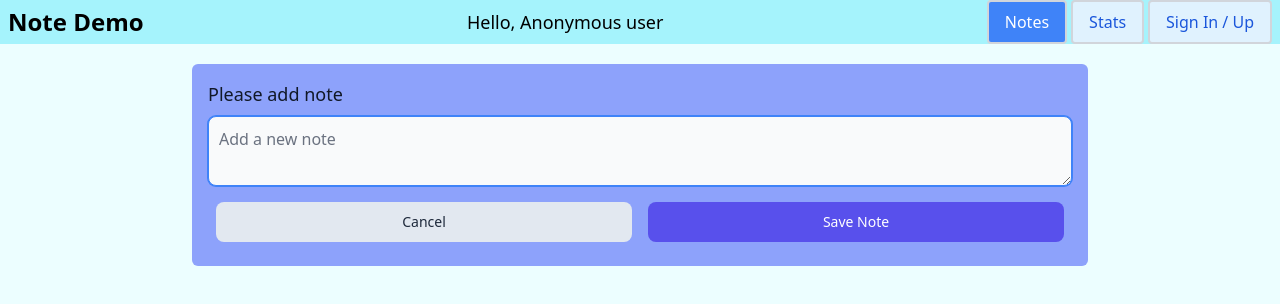
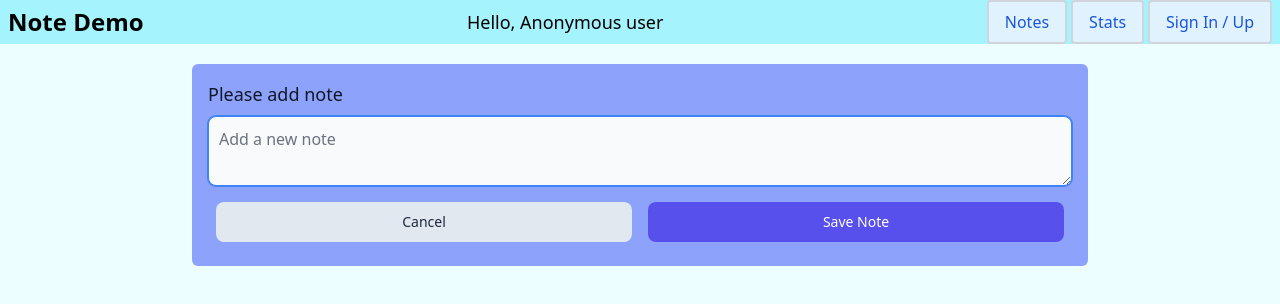
Before and after one commit to mchangpi/vue-course, a Vue app in the folder 70-noteballs/: page /edit/1 in a window 1280 px wide. Shown: the top 304 px of the page. Built offline with nearby package versions, Linux system fonts and the light colour scheme; no server answers; the database is empty.

Commit message:
Refactor NavBar Tab Switch Funciton with computed const navTabClassObj = computed(() => {   const { currentRoute } = authStore.router;   console.log( route.value.name );   ... }

```diff
--- a/70-noteballs/src/assets/main.css
+++ b/70-noteballs/src/assets/main.css
@@ -1684,11 +1684,6 @@ input:checked + .toggle-bg {
   background-color: rgb(226 232 240 / var(--tw-bg-opacity));
 }
 
-.bg-teal-300 {
-  --tw-bg-opacity: 1;
-  background-color: rgb(126 220 226 / var(--tw-bg-opacity));
-}
-
 .bg-transparent {
   background-color: transparent;
 }
@@ -1700,11 +1695,6 @@ input:checked + .toggle-bg {
 
 .bg-white\/50 {
   background-color: rgb(255 255 255 / 0.5);
-}
-
-.bg-sky-500 {
-  --tw-bg-opacity: 1;
-  background-color: rgb(14 165 233 / var(--tw-bg-opacity));
 }
 
 .p-1 {
@@ -2031,11 +2021,6 @@ input:checked + .toggle-bg {
   background-color: rgb(255 255 255 / var(--tw-bg-opacity));
 }
 
-.hover\:bg-gray-500:hover {
-  --tw-bg-opacity: 1;
-  background-color: rgb(107 114 128 / var(--tw-bg-opacity));
-}
-
 .hover\:text-blue-600:hover {
   --tw-text-opacity: 1;
   color: rgb(28 100 242 / var(--tw-text-opacity));
@@ -2190,24 +2175,12 @@ input:checked + .toggle-bg {
 }
 
 @media (min-width: 768px) {
-  .md\:ml-2 {
-    margin-left: 0.5rem;
-  }
-
   .md\:mt-0 {
     margin-top: 0px;
   }
 
   .md\:mt-6 {
     margin-top: 1.5rem;
-  }
-
-  .md\:ml-4 {
-    margin-left: 1rem;
-  }
-
-  .md\:ml-1 {
-    margin-left: 0.25rem;
   }
 
   .md\:block {
--- a/70-noteballs/src/components/layout/NavBar.vue
+++ b/70-noteballs/src/components/layout/NavBar.vue
@@ -36,34 +36,27 @@
         <ul
           class="mt-4 flex flex-col rounded-lg p-4 font-medium md:mt-0 md:flex-row md:space-x-1 md:border-0 md:p-0 rtl:space-x-reverse"
         >
-          <li @click="() => handleSetMenuIdx()">
+          <li @click="() => handleSwitchTab()">
             <RouterLink
               to="/"
               class="md:border-1 block rounded border-2 border-gray-300 px-3 py-2 text-center md:px-4"
-              :class="getClassArr(0)"
+              :class="navTabClassObj['notes']"
               >Notes</RouterLink
             >
           </li>
-          <li @click="() => handleSetMenuIdx()">
+          <li @click="() => handleSwitchTab()">
             <RouterLink
               to="/stats"
               class="md:border-1 block rounded border-2 border-gray-300 px-3 py-2 text-center md:px-4"
-              :class="getClassArr(1)"
+              :class="navTabClassObj['stats']"
               >Stats</RouterLink
             >
           </li>
-          <li @click="() => handleSetMenuIdx()">
+          <li @click="() => handleSwitchTab()">
             <RouterLink
               to="/auth"
-              @click="
-                () => {
-                  if (authStore.isUserSignIn) {
-                    authStore.signOutUser();
-                  }
-                }
-              "
               class="md:border-1 block rounded border-2 border-gray-300 px-3 py-2 text-center md:px-4"
-              :class="getClassArr(2)"
+              :class="navTabClassObj['auth']"
               >{{
                 authStore.isUserSignIn ? 'Sign Out' : 'Sign In / Up'
               }}</RouterLink
@@ -76,16 +69,13 @@
 </template>
 
 <script setup>
-import { onMounted, ref } from 'vue';
-import { useRoute } from 'vue-router';
+import { onMounted, ref, computed } from 'vue';
 import { onClickOutside } from '@vueuse/core';
 import { useAuthStore } from '@/stores/authStore';
 
 const authStore = useAuthStore();
-const route = useRoute();
 
 const isShowMenu = ref(false);
-const activeIdx = ref(0);
 const navbarRef = ref(null);
 
 const routeArr = Object.entries(authStore.router.getRoutes())
@@ -95,34 +85,29 @@ const routeArr = Object.entries(authStore.router.getRoutes())
     return item.name;
   });
 
+const navTabClassObj = computed(() => {
+  const { currentRoute: route } = authStore.router;
+  const classObj = {};
+  // console.log(route.value.name);
+
+  for (let item of Object.values(routeArr)) {
+    if (item === route.value.name) {
+      classObj[item] = ['text-white', 'bg-blue-500'];
+    } else {
+      classObj[item] = ['text-blue-700', 'bg-sky-100'];
+    }
+  }
+
+  return classObj;
+});
+
 const handleShowMenu = () => {
   isShowMenu.value = !isShowMenu.value;
   console.log('show menu', isShowMenu.value);
 };
 
-const handleSetMenuIdx = async () => {
-  await authStore.router.isReady();
-  // console.log('route', route.name);
-  for (let [idx, item] of Object.entries(routeArr)) {
-    if (item === route.name) {
-      /* 0 notes; 1 stats; 2 auth */
-      // console.log(idx, item, route.name);
-      activeIdx.value = Number(idx);
-    }
-  }
+const handleSwitchTab = () => {
   isShowMenu.value = false;
-};
-
-const getClassArr = (idx) => {
-  let tabClass = [];
-  // console.log(idx, activeIdx.value);
-  if (activeIdx.value === idx) {
-    tabClass = ['text-white', 'bg-blue-500'];
-    // console.log(tabClass);
-  } else {
-    tabClass = ['text-blue-700', 'bg-sky-100'];
-  }
-  return tabClass;
 };
 
 onClickOutside(navbarRef, (event) => {
@@ -131,6 +116,6 @@ onClickOutside(navbarRef, (event) => {
 });
 
 onMounted(async () => {
-  await handleSetMenuIdx();
+  // await handleSwitchTab();
 });
 </script>
--- a/70-noteballs/src/router/index.js
+++ b/70-noteballs/src/router/index.js
@@ -31,7 +31,7 @@ router.beforeEach(async (to, from) => {
   if (authStore.currentUser.id === '-1' && to.name === 'stats') {
     console.log(authStore.currentUser);
     // return { name: 'stats' };
-    alert('Please Sign In First !!');
+    alert('Please SIGN IN First !!');
     return false;
   }
 });
--- a/70-noteballs/src/stores/authStore.js
+++ b/70-noteballs/src/stores/authStore.js
@@ -12,18 +12,28 @@ import { useNoteStore } from './noteStore';
 
 const anonUser = { id: '-1', email: 'Anonymous user' };
 
+export const ROUTE_ENEM = {
+  NOTES: Symbol('notes'),
+  STATS: Symbol('stats'),
+  AUTH: Symbol('auth'),
+};
+
 export const useAuthStore = defineStore('auth', () => {
   /* external properties defined in main.js */
   const intro = ref(null);
   const router = ref(null);
+
   /* states */
   const currentUser = ref({ id: anonUser.id, email: '' });
+  const navTabIdx = ref(ROUTE_ENEM.NOTES);
 
   /* getters */
   const isUserSignIn = computed(() => {
     console.log('userId, anonId:', currentUser.value.id, anonUser.id);
     return currentUser.value.id !== anonUser.id;
   });
+
+  const activeTabIdx = computed(() => navTabIdx);
 
   /* actions */
   const init = () => {
@@ -34,8 +44,6 @@ export const useAuthStore = defineStore('auth', () => {
         currentUser.value.id = user.uid;
         currentUser.value.email = user.email;
         // console.log( 'user login', currentUser.value, 'is User sign in ', isUserSignIn.value,);
-
-        router.value.push({ name: 'notes' });
       } else {
         currentUser.value.id = anonUser.id;
         currentUser.value.email = anonUser.email;
@@ -77,6 +85,7 @@ export const useAuthStore = defineStore('auth', () => {
       );
       const user = userCredential.user;
       // console.log(user);
+
       return user;
     } catch (error) {
       console.log(error.message);
--- a/70-noteballs/src/views/AuthView.vue
+++ b/70-noteballs/src/views/AuthView.vue
@@ -3,7 +3,7 @@
     v-if="!authStore.isUserSignIn"
     class="flex w-full flex-col items-center gap-10 border-b border-gray-200 text-center text-sm font-medium text-gray-500"
   >
-    <div class="text-xl">Hello Anonymous user, please Sign in or Sign up</div>
+    <div class="text-xl">Hello Anonymous user, Please Sign In or Sign Up</div>
     <ul class="-mb-px flex flex-wrap">
       <li class="me-2">
         <a
@@ -85,15 +85,21 @@
     class="flex w-full flex-col items-center gap-10 border-b border-gray-200 text-center text-sm font-medium text-gray-500"
   >
     <div class="text-xl">
-      Hello {{ authStore.currentUser.email }}, please Sign out first
+      Hello {{ authStore.currentUser.email }}, Do you want to Sign Out ?
     </div>
+    <button
+      type="button"
+      @click="handelSignOut"
+      class="w-1/2 rounded-lg bg-blue-700 px-5 py-2.5 text-center text-sm font-medium text-white hover:bg-blue-800 focus:outline-none focus:ring-4 focus:ring-blue-300"
+    >
+      Sign Out
+    </button>
   </div>
 </template>
 
 <script setup>
 import { ref, computed, reactive } from 'vue';
 import { useAuthStore } from '@/stores/authStore';
-import { useRouter } from 'vue-router';
 
 const isRegister = ref(false);
 const credentials = reactive({
@@ -102,7 +108,6 @@ const credentials = reactive({
 });
 
 const authStore = useAuthStore();
-const router = useRouter();
 
 const getClassArr = (isActive) => {
   if (isActive) return ['border-blue-600', 'text-blue-600'];
@@ -113,7 +118,7 @@ const formTitle = computed(() => {
   return isRegister.value ? 'Sign Up' : 'Sign In';
 });
 
-const handleSubmit = () => {
+const handleSubmit = async () => {
   if (!credentials.email || !credentials.password) {
     alert('Please enter email and password');
     return;
@@ -122,7 +127,7 @@ const handleSubmit = () => {
   if (isRegister.value) {
     handleSignUpSubmit();
   } else {
-    handleSignInSubmit();
+    await handleSignInSubmit();
   }
 };
 
@@ -132,8 +137,15 @@ const handleSignUpSubmit = () => {
 };
 
 const handleSignInSubmit = async () => {
-  // console.log('sign in submit');
   const user = await authStore.signInUser(credentials);
   // console.log(user);
+
+  authStore.router.push({ name: 'notes' });
+};
+
+const handelSignOut = () => {
+  console.log('sign out');
+
+  authStore.signOutUser();
 };
 </script>
--- a/70-noteballs/src/views/EditView.vue
+++ b/70-noteballs/src/views/EditView.vue
@@ -7,7 +7,7 @@
       <div class="flex w-full justify-end">
         <button
           type="button"
-          @click="$router.push({ name: 'notes' })"
+          @click="() => authStore.router.push({ name: 'notes' })"
           class="m-2 w-1/2 rounded-lg bg-slate-200 px-5 py-2.5 text-center text-sm font-medium text-slate-800 hover:bg-slate-300 focus:outline-none focus:ring-4 focus:ring-blue-300"
         >
           Cancel
@@ -27,12 +27,12 @@
 
 <script setup>
 import { ref } from 'vue';
-import { useRoute, useRouter } from 'vue-router';
+import { useRoute } from 'vue-router';
 import NoteAddEditForm from '@/components/notes/NoteAddEditForm.vue';
 import { useNoteStore } from '@/stores/noteStore';
 
 const { params } = useRoute();
-const router = useRouter();
+// const router = useRouter();
 const noteStore = useNoteStore();
 const initialNote = noteStore.getNoteWithId(params.id);
 
@@ -46,6 +46,6 @@ const handleSaveNote = () => {
   // console.log(editedNote);
   noteStore.updateNote(editedNote);
 
-  router.push({ name: 'notes', params: {} });
+  authStore.router.push({ name: 'notes' });
 };
 </script>
```
